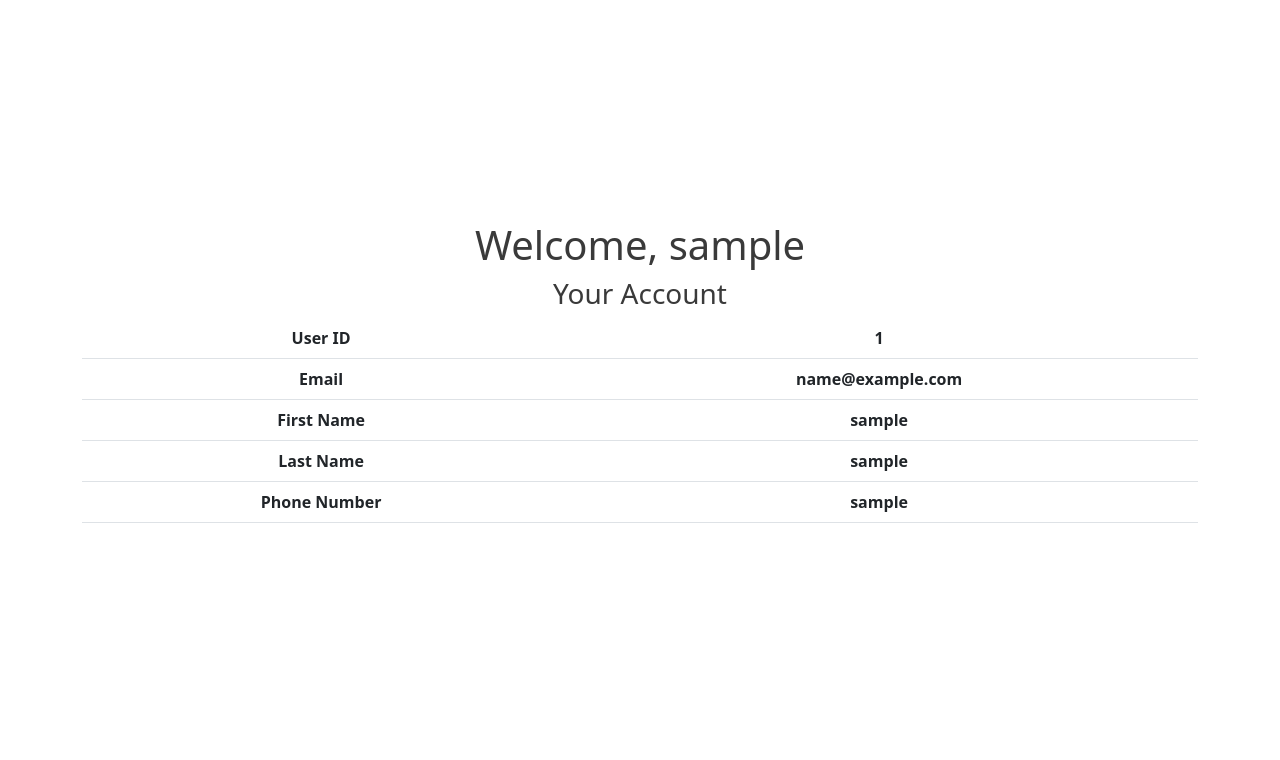
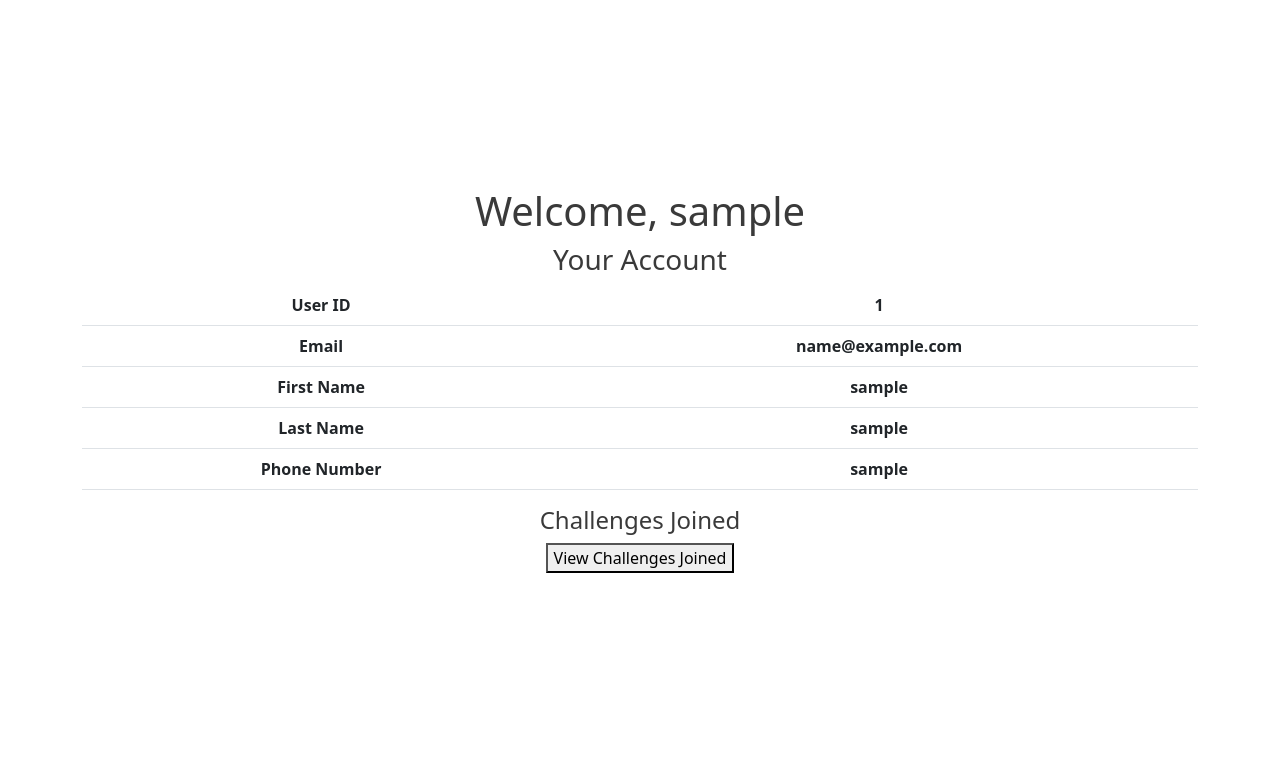
Before and after one commit to CSC2033-team-19/ClimateWebApp, a Flask app: page /profile in a window 1280 px wide. Shown: the part 70-830 px from the top of the page. Run offline with Flask 2, Linux system fonts and the light colour scheme; the visitor is signed in with stand-in values (Sample User, id 1); data comes from the database, SQL or seed files in the repository; lists and menus that the app fills with data are empty; parts of the project's set-up code (start-up, migrations or seed data) failed here and were passed over.

Commit message:
Added the feature of being able to view a table on the 'Profile' page of all the challenges the current user has joined. Created a new function called 'view_joined_challenges' to users/views.py which retrieves all rows from the 'join_challenge' table which 'user_email' matches the current user one. Added a new table in profile.html which is responsible for displaying all the challenges joined and linked the button to the url of the 'view_joined_challenges' function.

```diff
--- a/templates/profile.html
+++ b/templates/profile.html
@@ -34,4 +34,33 @@
         </div>
     </div>
 
+    <h4 class="title is-4">Challenges Joined</h4>
+        <div class="box">
+            {% if joined_challenges %}
+                <div class="field">
+                    <table class="table">
+                        <tr>
+                            <th>Join ID</th>
+                            <th>User Email</th>
+                            <th>Challenge ID</th>
+                            <th>Date Joined</th>
+                        </tr>
+                        {% for challenge in joined_challenges %}
+                            <tr>
+                                <td>{{ challenge.id }}</td>
+                                <td>{{ challenge.user_email }}</td>
+                                <td>{{ challenge.challenge_id }}</td>
+                                <td>{{ challenge.date_joined.strftime('%d-%m-%Y') }}</td>
+                            </tr>
+                        {% endfor %}
+                    </table>
+                </div>
+            {% endif %}
+            <form method="POST" action="/view_joined_challenges">
+                <div>
+                    <button class="button is-info is-centered">View Challenges Joined</button>
+                </div>
+            </form>
+        </div>
+
 {% endblock %}
--- a/users/views.py
+++ b/users/views.py
@@ -5,7 +5,7 @@ import pyotp
 from flask import render_template, flash, redirect, url_for, session, Blueprint, request
 from flask_login import login_user, logout_user, login_required, current_user
 from werkzeug.security import check_password_hash
-from models import User
+from models import User, JoinChallenge
 from users.forms import RegisterForm, LoginForm
 from app import db
 
@@ -142,6 +142,19 @@ def profile():
                            phone=current_user.phone)
 
 
+# view all challenges joined by current user
+@users_blueprint.route('/view_joined_challenges', methods=['POST'])
+@login_required
+def view_joined_challenges():
+    return render_template('profile.html', name=current_user.firstname,
+                           id=current_user.id,
+                           email=current_user.email,
+                           firstname=current_user.firstname,
+                           lastname=current_user.lastname,
+                           phone=current_user.phone,
+                           joined_challenges=JoinChallenge.query.filter_by(user_email=current_user.email))
+
+
 # view user logout
 @users_blueprint.route('/logout')
 @login_required
```
